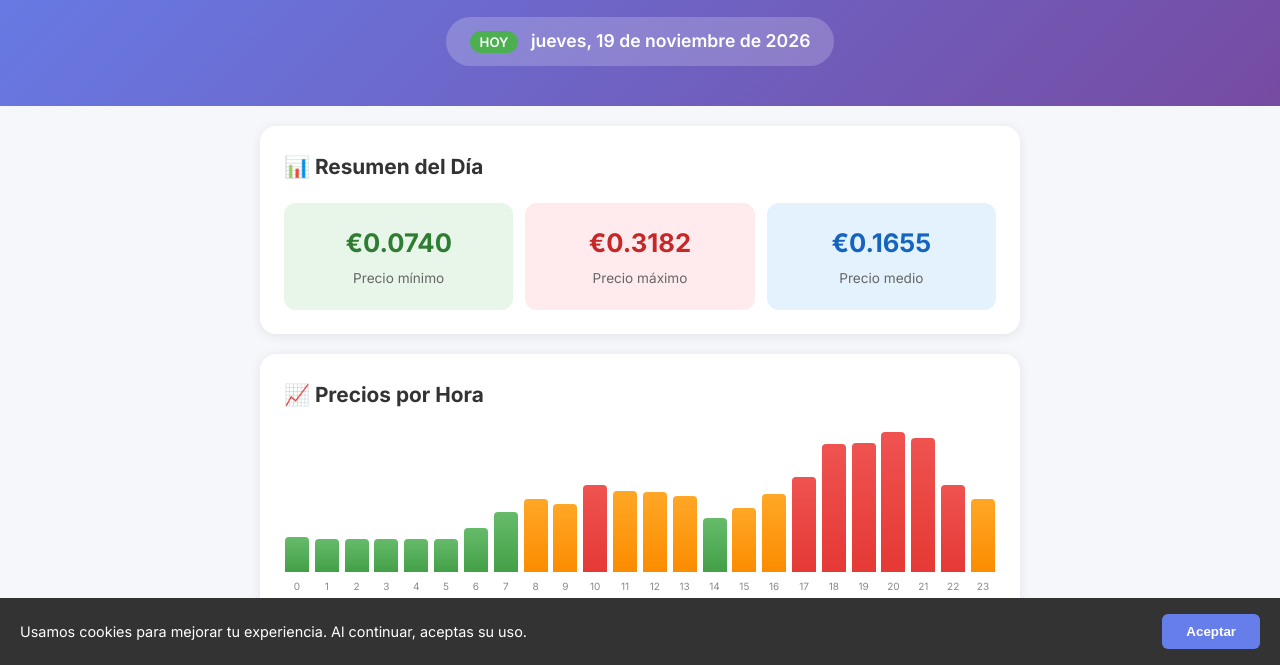
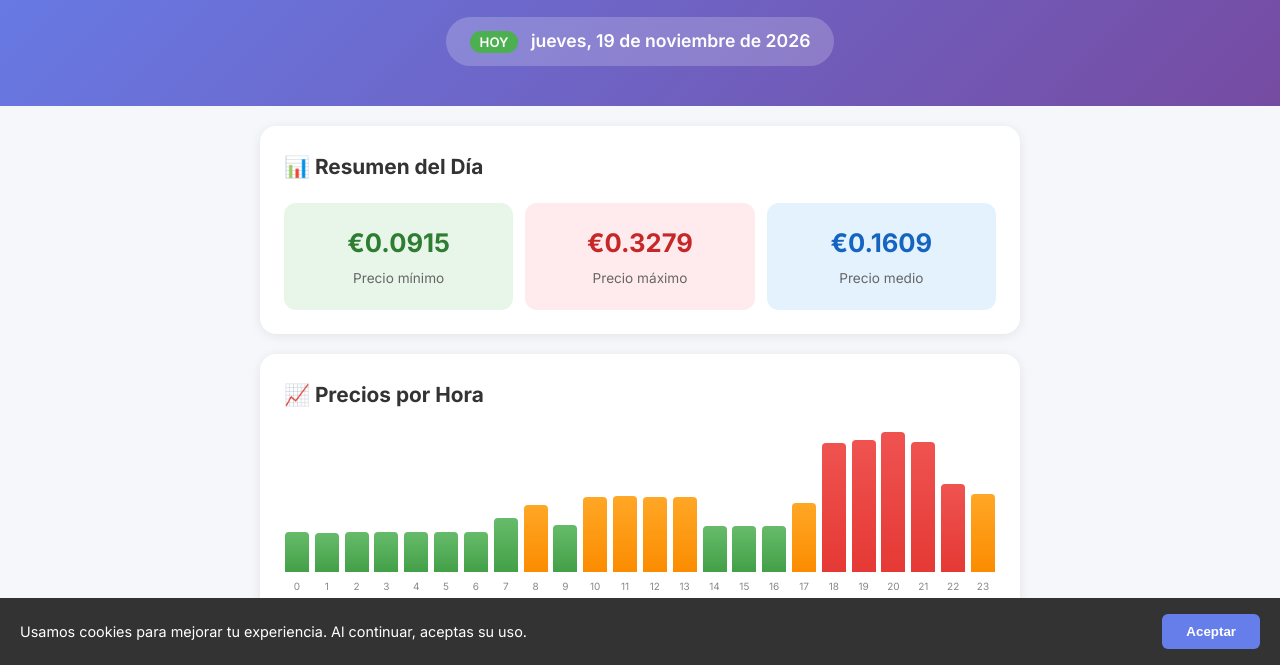
Before and after one commit to plc105226-byte/luzfacil, a plain HTML site: page index.html in a window 1280 px wide. Shown: the part 135-800 px from the top of the page. Drawn offline with Linux system fonts and the light colour scheme.

Commit message:
Update prices for 2026-11-19

```diff
--- a/index.html
+++ b/index.html
@@ -566,30 +566,30 @@
   <script>
     // PRICE DATA - Updated by update_prices.R
     const priceData = [
-      { hour: 0, price: 79.5 },
-      { hour: 1, price: 75.0 },
-      { hour: 2, price: 75.0 },
-      { hour: 3, price: 75.2 },
-      { hour: 4, price: 75.1 },
-      { hour: 5, price: 74.0 },
-      { hour: 6, price: 100.2 },
-      { hour: 7, price: 137.0 },
-      { hour: 8, price: 164.8 },
-      { hour: 9, price: 155.1 },
-      { hour: 10, price: 197.1 },
-      { hour: 11, price: 184.1 },
-      { hour: 12, price: 181.0 },
-      { hour: 13, price: 171.7 },
-      { hour: 14, price: 122.3 },
-      { hour: 15, price: 145.7 },
-      { hour: 16, price: 176.4 },
-      { hour: 17, price: 214.6 },
-      { hour: 18, price: 290.7 },
-      { hour: 19, price: 293.8 },
-      { hour: 20, price: 318.2 },
-      { hour: 21, price: 303.5 },
-      { hour: 22, price: 196.9 },
-      { hour: 23, price: 165.1 }
+      { hour: 0, price: 92.5 },
+      { hour: 1, price: 91.5 },
+      { hour: 2, price: 94.3 },
+      { hour: 3, price: 93.3 },
+      { hour: 4, price: 92.6 },
+      { hour: 5, price: 92.2 },
+      { hour: 6, price: 93.7 },
+      { hour: 7, price: 126.4 },
+      { hour: 8, price: 155.5 },
+      { hour: 9, price: 108.7 },
+      { hour: 10, price: 176.2 },
+      { hour: 11, price: 176.8 },
+      { hour: 12, price: 176.4 },
+      { hour: 13, price: 176.1 },
+      { hour: 14, price: 107.4 },
+      { hour: 15, price: 106.4 },
+      { hour: 16, price: 107.8 },
+      { hour: 17, price: 162.3 },
+      { hour: 18, price: 301.9 },
+      { hour: 19, price: 308.1 },
+      { hour: 20, price: 327.9 },
+      { hour: 21, price: 304.7 },
+      { hour: 22, price: 204.6 },
+      { hour: 23, price: 183.2 }
     ];
 
     function getSpainTime() {
```
